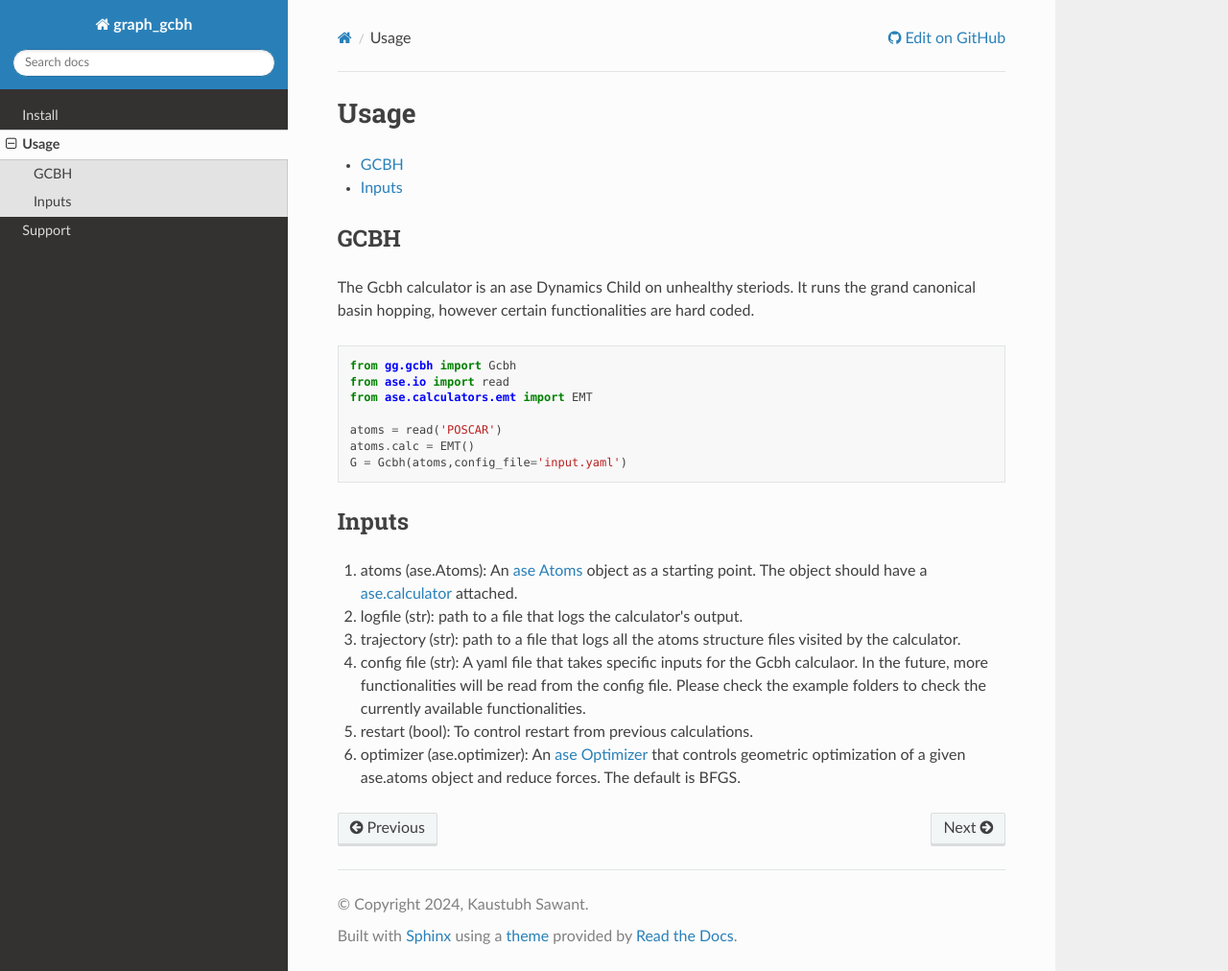
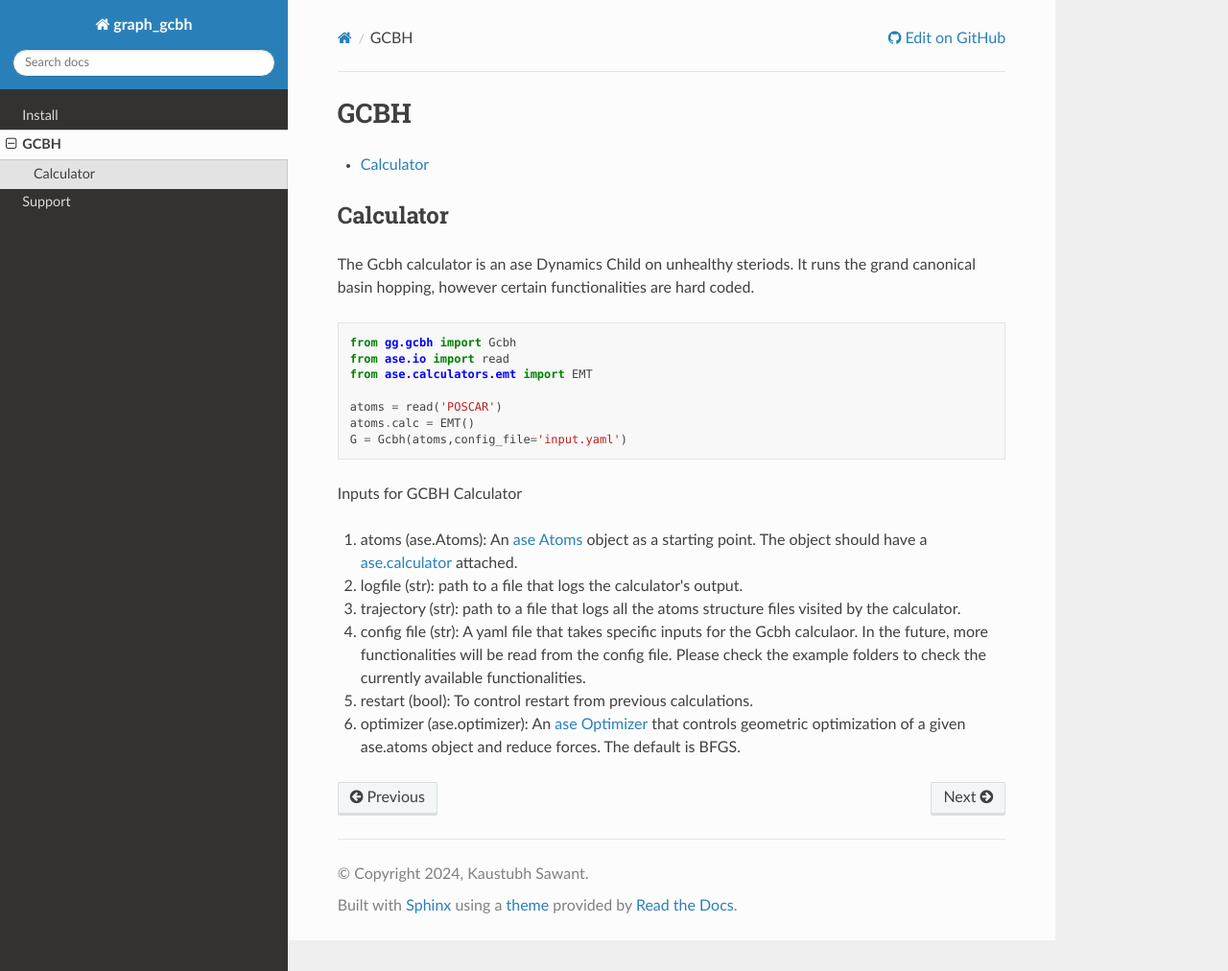
Before and after one commit to kkjsawantucla/gg, a Sphinx documentation site: the page built from docs/source/usage.rst, in a window 1280 px wide and 1012 px high. Shown: the whole window at 96% size. Built offline with Sphinx 7.4.7 and the Read the Docs theme 3.1.0, drawn with Linux system fonts in a browser that asks for light colours.

Commit message:
Update usage.rst

```diff
--- a/docs/source/usage.rst
+++ b/docs/source/usage.rst
@@ -1,11 +1,11 @@
-Usage
-=====
+GCBH
+====
 
 .. contents::
    :local:
 
-GCBH
-----
+Calculator
+----------
 The Gcbh calculator is an ase Dynamics Child on unhealthy steriods. It runs the grand canonical basin hopping, however certain functionalities are hard coded.
 
 .. code-block:: python
@@ -19,8 +19,8 @@ The Gcbh calculator is an ase Dynamics Child on unhealthy steriods. It runs the
    G = Gcbh(atoms,config_file='input.yaml')
 
 
-Inputs
-------
+Inputs for GCBH Calculator
+
 1. atoms (ase.Atoms): An `ase Atoms <https://wiki.fysik.dtu.dk/ase/ase/atoms.html>`_ object as a starting point. The object should have a `ase.calculator <https://wiki.fysik.dtu.dk/ase/ase/calculators/calculators.html>`_ attached.
 2. logfile (str): path to a file that logs the calculator's output.
 3. trajectory (str): path to a file that logs all the atoms structure files visited by the calculator.
```
